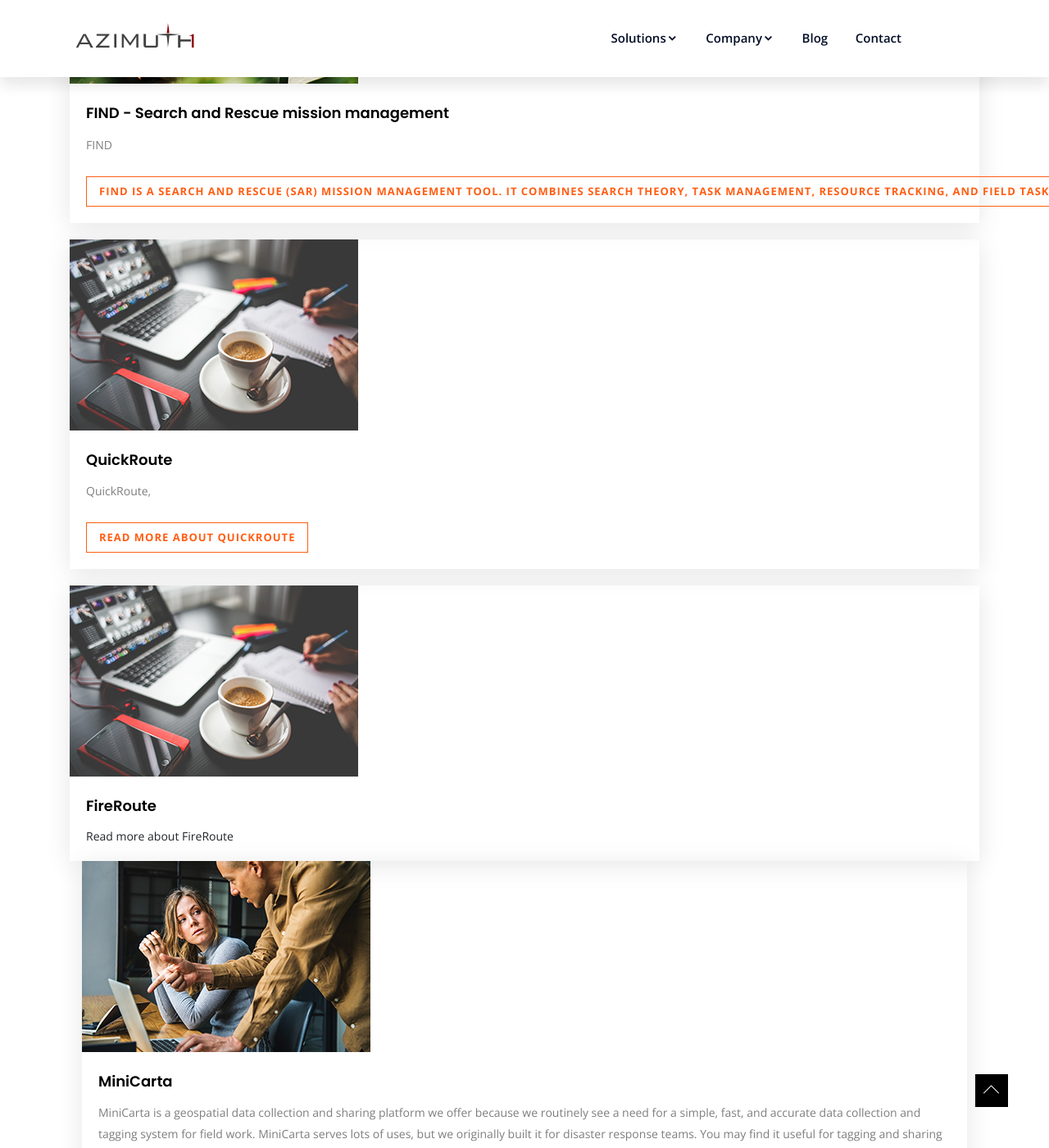
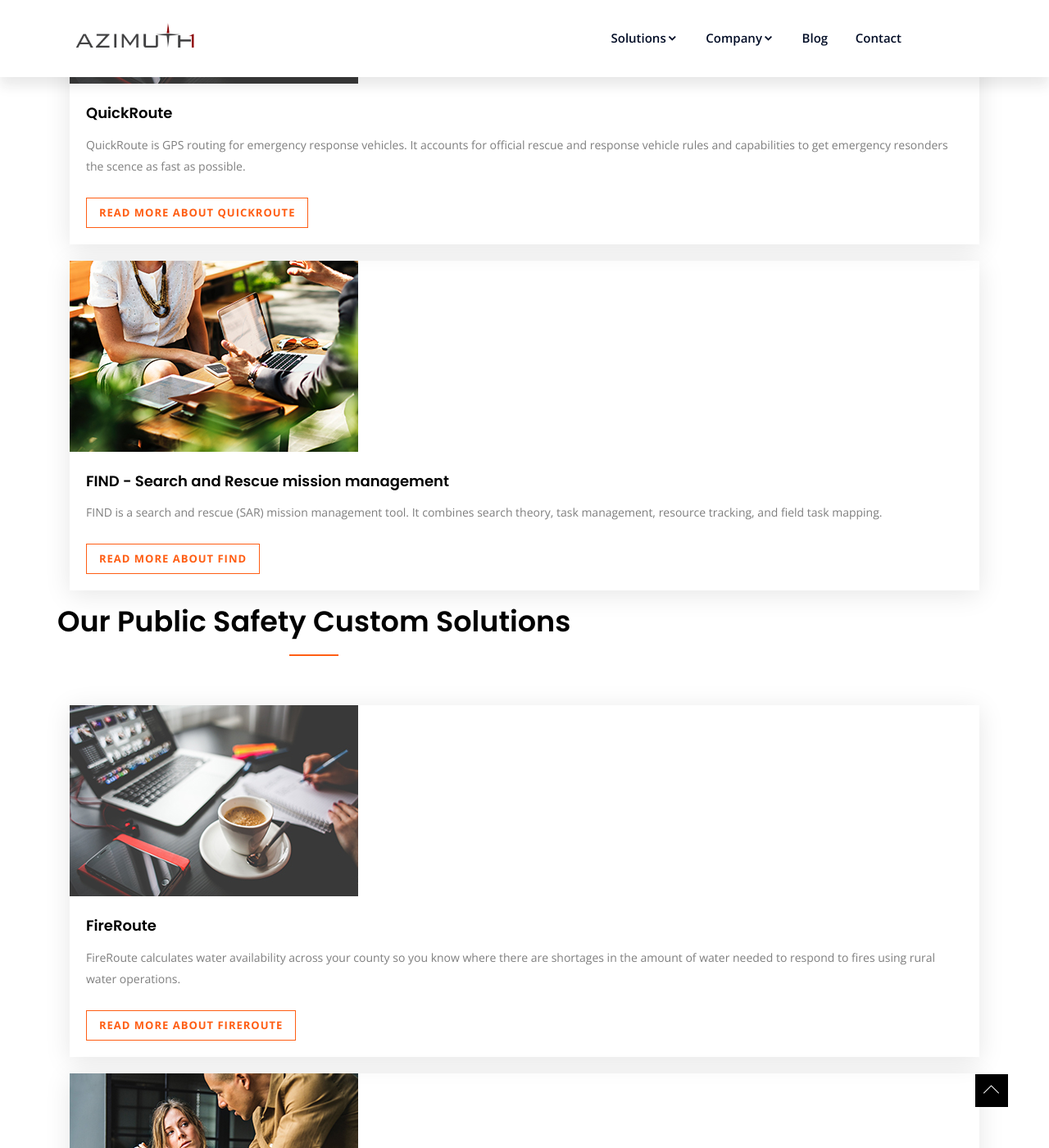
Before and after one commit to clairmclafferty/azimuth1-new-website, a Jekyll site: the page built from pages/public-safety.html, in a window 1280 px wide and 1400 px high, scrolled down 592 px. Shown: the whole window at 82% size. Built offline with Jekyll 4.4.1, drawn with Linux system fonts in a browser that asks for light colours; some of the changed text lies outside the part shown.

Commit message:
Update public-safety.html

```diff
--- a/pages/public-safety.html
+++ b/pages/public-safety.html
@@ -9,11 +9,27 @@
         <div class="row">
             <div class="col-xl-12 text-center pb-40 ">
                 <div class="section-title service-title">
-                    <h2>Our Public Safety Products and Services</h2>
+                    <h2>Our Public Safety Products</h2>
                 </div>
             </div>
         </div>
         <div class="row">
+          <div class="col-xl-12 col-lg-12 col-md-12 mb-20">
+              <div class="services-box">
+                  <div class="services-img">
+                      <img src="{{site.baseurl}}/assets/img/service/2.jpg" class="img-fluid pull-left" alt="">
+                  </div>
+                  <div class="services-content">
+                      <div class="card-title">
+                          <h5>QuickRoute </h5>
+                      </div>
+                      <div class="card-text">
+                          <p>QuickRoute is GPS routing for emergency response vehicles. It accounts for official rescue and response vehicle rules and capabilities to get emergency resonders the scence as fast as possible.</p>
+                      </div>
+                      <a href="https://quickroute.us" target="_blank" class="btn">Read more about QuickRoute</a>
+                  </div>
+              </div>
+          </div>
             <div class="col-xl-12 col-lg-12 col-md-12 mb-20">
                 <div class="services-box">
                     <div class="services-img">
@@ -24,26 +40,17 @@
                             <h5>FIND - Search and Rescue mission management</h5>
                         </div>
                         <div class="card-text">
-                            <p>FIND</p>
+                            <p>FIND is a search and rescue (SAR) mission management tool.
+                              It combines search theory, task management, resource tracking, and field task mapping.</p>
                         </div>
-                        <a href="#" class="btn">FIND is a search and rescue (SAR) mission management tool.
-                          It combines search theory, task management, resource tracking, and field task mapping.</a>
+                        <a href="http://www.findsar.com" target="_blank" class="btn">Read more about FIND</a>
                     </div>
                 </div>
             </div>
-            <div class="col-xl-12 col-lg-12 col-md-12 mb-20">
-                <div class="services-box">
-                    <div class="services-img">
-                        <img src="{{site.baseurl}}/assets/img/service/2.jpg" class="img-fluid pull-left" alt="">
-                    </div>
-                    <div class="services-content">
-                        <div class="card-title">
-                            <h5>QuickRoute </h5>
-                        </div>
-                        <div class="card-text">
-                            <p>QuickRoute,</p>
-                        </div>
-                        <a href="https://quickroute.us" class="btn">Read more about QuickRoute</a>
+            <div class="row">
+                <div class="col-xl-12 text-center pb-40 ">
+                    <div class="section-title service-title">
+                        <h2>Our Public Safety Custom Solutions</h2>
                     </div>
                 </div>
             </div>
@@ -56,9 +63,11 @@
                         <div class="card-title">
                             <h5>FireRoute</h5>
                         </div>
-                        <div class="card-teQuickRoute, FireRoute</p>
+                        <div class="card-text">
+                            <p>FireRoute calculates water availability across your county so you know where there are shortages in the amount of water needed to respond to fires using rural water operations.
+                              </p>
                         </div>
-                        <a href="http://www.fireroute.us" class="btn">Read more about FireRoute</a>
+                        <a href="http://www.fireroute.us" target="_blank" class="btn">Read more about FireRoute</a>
                     </div>
                 </div>
             </div>
@@ -108,9 +117,9 @@
                             <h5>DigitalVista</h5>
                         </div>
                         <div class="card-text">
-                            <p>DigitalVista</p>
+                            <p>We handle processing your drone data collection into usable information quickly and on demand, 24/7. Our service is specifically tailored to the needs of first responders, law enforcement, search and rescue, and disaster response.</p>
                         </div>
-                        <a href="#" class="btn">Read More</a>
+                        <a href="http://digitalvista.co" target="_blank" class="btn">Read More</a>
                     </div>
                 </div>
             </div>
```
